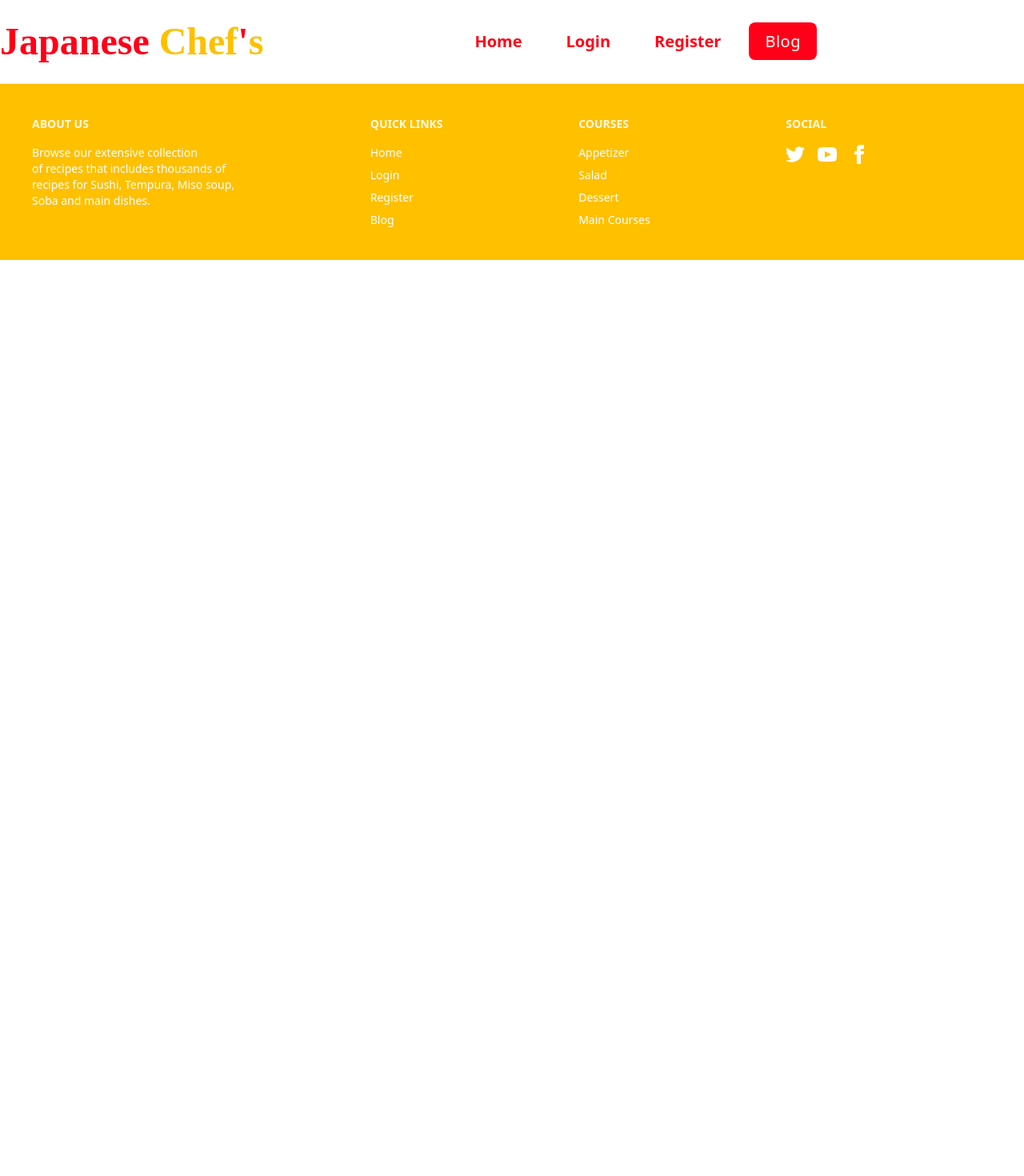
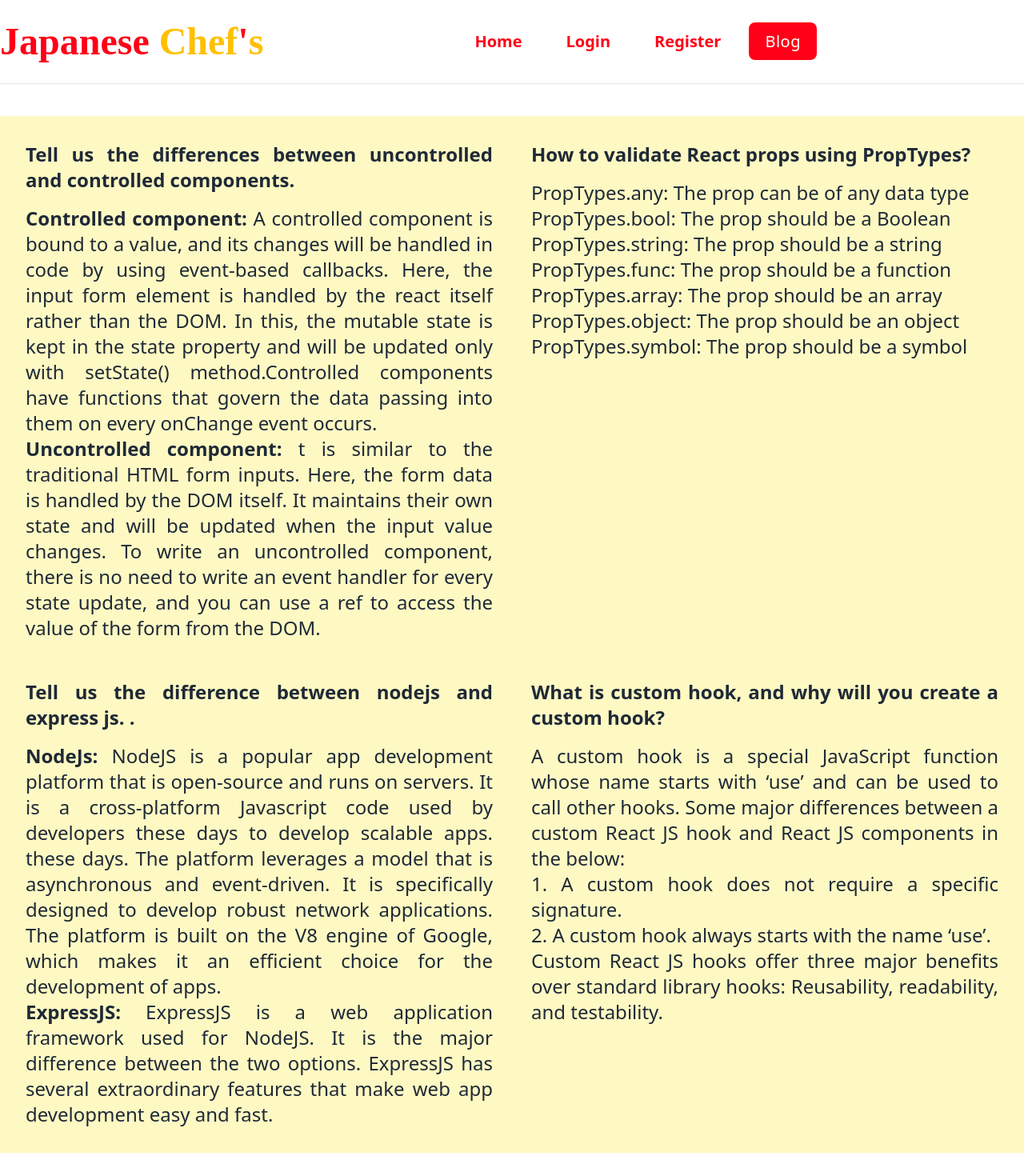
Before and after one commit to mosabbir-duet/japanese-chef-cuisine-client-side, a React (Vite) app: page /blog in a window 1280 px wide. Shown: the top 1470 px of the page at 80% size. Before the commit the page ends 800 px from the top, so only its background shows below. Built offline with nearby package versions, Linux system fonts and the light colour scheme; no server answers.

Commit message:
Added blog page

```diff
--- a/src/pages/Blog/Blog.jsx
+++ b/src/pages/Blog/Blog.jsx
@@ -1,7 +1,92 @@
 import React from "react";
 
 const Blog = () => {
-  return <div></div>;
+  return (
+    <div className="bg-yellow-100 ">
+      <div className="container mx-auto grid md:grid-cols-2 gap-12 my-10 p-8">
+        <div className="text-2xl text-justify ">
+          <h1 className="mb-4">
+            <strong>
+              Tell us the differences between uncontrolled and controlled
+              components.
+            </strong>
+          </h1>
+          <p>
+            {" "}
+            <strong>Controlled component: </strong>
+            A controlled component is bound to a value, and its changes will be
+            handled in code by using event-based callbacks. Here, the input form
+            element is handled by the react itself rather than the DOM. In this,
+            the mutable state is kept in the state property and will be updated
+            only with setState() method.Controlled components have functions
+            that govern the data passing into them on every onChange event
+            occurs. <br />
+            <strong>Uncontrolled component: </strong>t is similar to the
+            traditional HTML form inputs. Here, the form data is handled by the
+            DOM itself. It maintains their own state and will be updated when
+            the input value changes. To write an uncontrolled component, there
+            is no need to write an event handler for every state update, and you
+            can use a ref to access the value of the form from the DOM.
+          </p>
+        </div>
+        <div className="text-2xl text-justify">
+          <h1 className="mb-4">
+            <strong>How to validate React props using PropTypes?</strong>
+          </h1>
+
+          <ul>
+            <li>PropTypes.any: The prop can be of any data type</li>
+            <li>PropTypes.bool: The prop should be a Boolean</li>
+            <li>PropTypes.string: The prop should be a string</li>
+            <li>PropTypes.func: The prop should be a function</li>
+            <li>PropTypes.array: The prop should be an array</li>
+            <li>PropTypes.object: The prop should be an object</li>
+            <li>PropTypes.symbol: The prop should be a symbol</li>
+          </ul>
+        </div>
+
+        <div className="text-2xl text-justify">
+          <h1 className="mb-4">
+            <strong>
+              Tell us the difference between nodejs and express js. .
+            </strong>
+          </h1>
+          <p>
+            <strong>NodeJs: </strong>
+            NodeJS is a popular app development platform that is open-source and
+            runs on servers. It is a cross-platform Javascript code used by
+            developers these days to develop scalable apps. these days. The
+            platform leverages a model that is asynchronous and event-driven. It
+            is specifically designed to develop robust network applications. The
+            platform is built on the V8 engine of Google, which makes it an
+            efficient choice for the development of apps. <br />
+            <strong>ExpressJS: </strong>
+            ExpressJS is a web application framework used for NodeJS. It is the
+            major difference between the two options. ExpressJS has several
+            extraordinary features that make web app development easy and fast.
+          </p>
+        </div>
+        <div className="text-2xl text-justify">
+          <h1 className="mb-4">
+            <strong>
+              What is custom hook, and why will you create a custom hook?
+            </strong>
+          </h1>
+          <p>
+            A custom hook is a special JavaScript function whose name starts
+            with ‘use’ and can be used to call other hooks. Some major
+            differences between a custom React JS hook and React JS components
+            in the below: <br /> 1. A custom hook does not require a specific
+            signature. <br /> 2. A custom hook always starts with the name
+            ‘use’.
+            <br />
+            Custom React JS hooks offer three major benefits over standard
+            library hooks: Reusability, readability, and testability.
+          </p>
+        </div>
+      </div>
+    </div>
+  );
 };
 
 export default Blog;
--- a/src/pages/Home/Home/Home.jsx
+++ b/src/pages/Home/Home/Home.jsx
@@ -1,12 +1,14 @@
 import React from "react";
 import Banner from "../Banner/Banner";
 import ChefInformations from "../ChefInformations/ChefInformations";
+import RecipeIncrediant from "../RecipeIncrediant/RecipeIncrediant";
 
 const Home = () => {
   return (
     <div className="container mx-auto">
       <Banner></Banner>
       <ChefInformations></ChefInformations>
+      <RecipeIncrediant></RecipeIncrediant>
     </div>
   );
 };
--- /dev/null
+++ b/src/pages/Home/RecipeIncrediant/RecipeIncrediant.jsx
@@ -0,0 +1,19 @@
+import React from "react";
+
+const RecipeIncrediant = () => {
+  return (
+    <div className="container mx-auto bg-yellow-50 my-12 ">
+      <div className="pb-4 border-b-2 mb-12">
+        <h2 className="text-5xl text-center font-semibold   ">
+          Recipe by <span className="text-[#ff0018]">Ingredients</span>
+        </h2>
+        <p className="text-center py-2">
+          Recipes organized by primary and important ingredients, like oils,
+          flours and herbs.
+        </p>
+      </div>
+    </div>
+  );
+};
+
+export default RecipeIncrediant;
```
